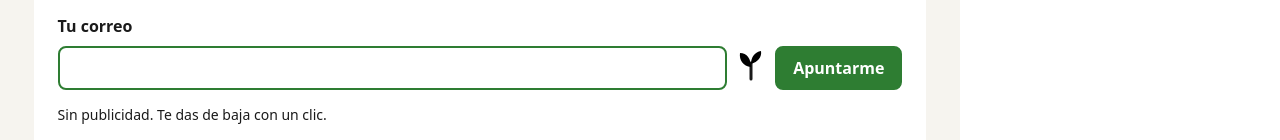
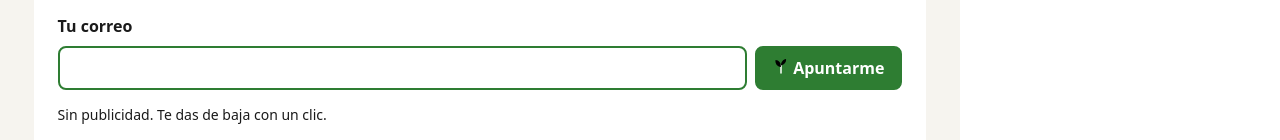
Before and after one commit to iescman2002/DIW, a website built with Vite: page p2-raiz/index.html in a window 1280 px wide. Shown: the part 1678-1818 px from the top of the page. Built offline with nearby package versions, Linux system fonts and the light colour scheme; files whose address does not match are found by name.

Commit message:
Defensa: Fix, meter svg dentro del boton, no fuera. Y asignarle el tamaño 16px (mismo que el texto)

```diff
--- a/p2-raiz/index.html
+++ b/p2-raiz/index.html
@@ -139,14 +139,15 @@
               autocomplete="email"
               required
             />
-            <picture>
-              <svg class="cabecera__marca" viewBox="0 0 32 32" width="32" height="32" role="img" aria-hidden="true">
-                <title>RAÍZ</title>
-                <path d="M16 30V14" stroke="currentColor" stroke-width="3" stroke-linecap="round" />
-                <path d="M16 18C8 17 4 11 5 4c7 0 11 6 11 14zM16 15c7-2 11-7 10-13-6 1-10 6-10 13z" />
+            <button class="boton boletin__boton" type="submit">
+              <picture>
+                <svg class="cabecera__marca" viewBox="0 0 32 32" width="16" height="16" role="img" aria-hidden="true">
+                  <path d="M16 30V14" stroke="currentColor" stroke-width="3" stroke-linecap="round" />
+                  <path d="M16 18C8 17 4 11 5 4c7 0 11 6 11 14zM16 15c7-2 11-7 10-13-6 1-10 6-10 13z" />
               </svg>
             </picture>
-            <button class="boton boletin__boton" type="submit">Apuntarme</button>
+            Apuntarme
+          </button>
           </form>
           <p class="boletin__nota">Sin publicidad. Te das de baja con un clic.</p>
         </section>
```
